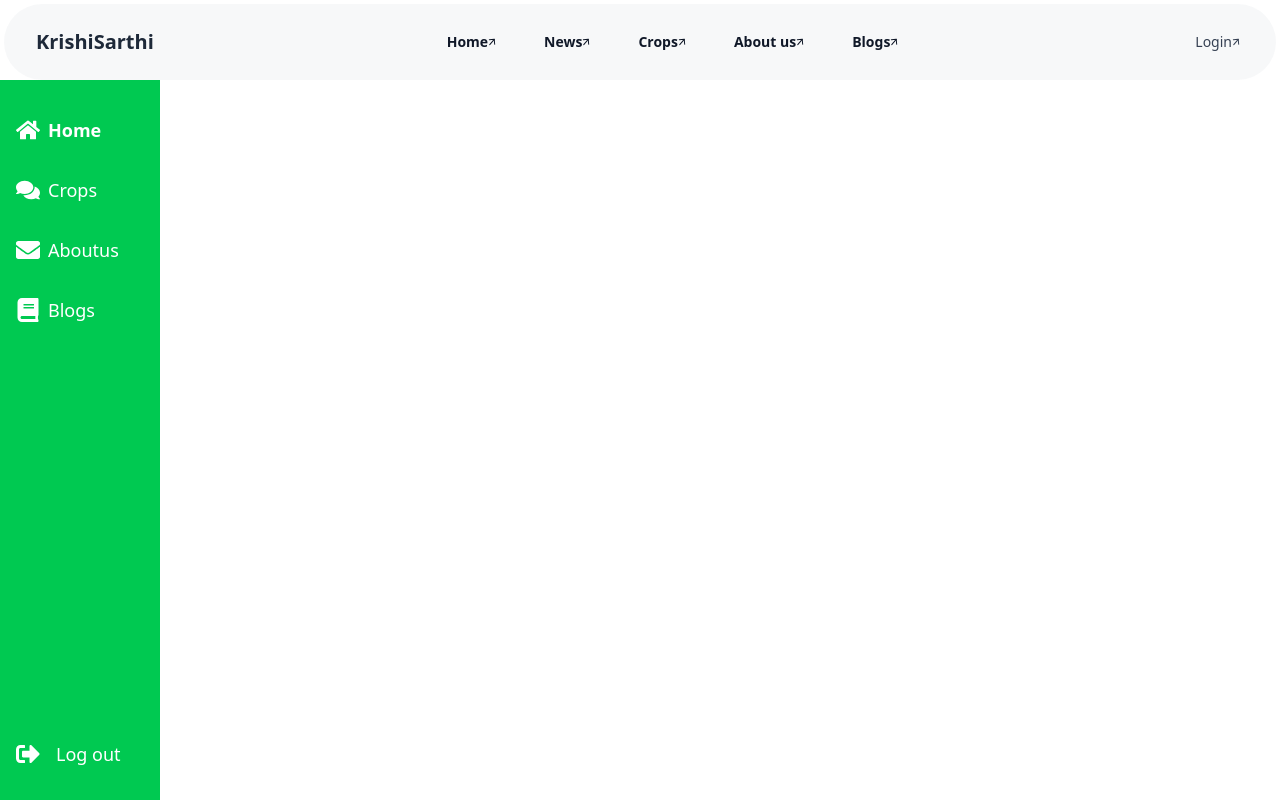
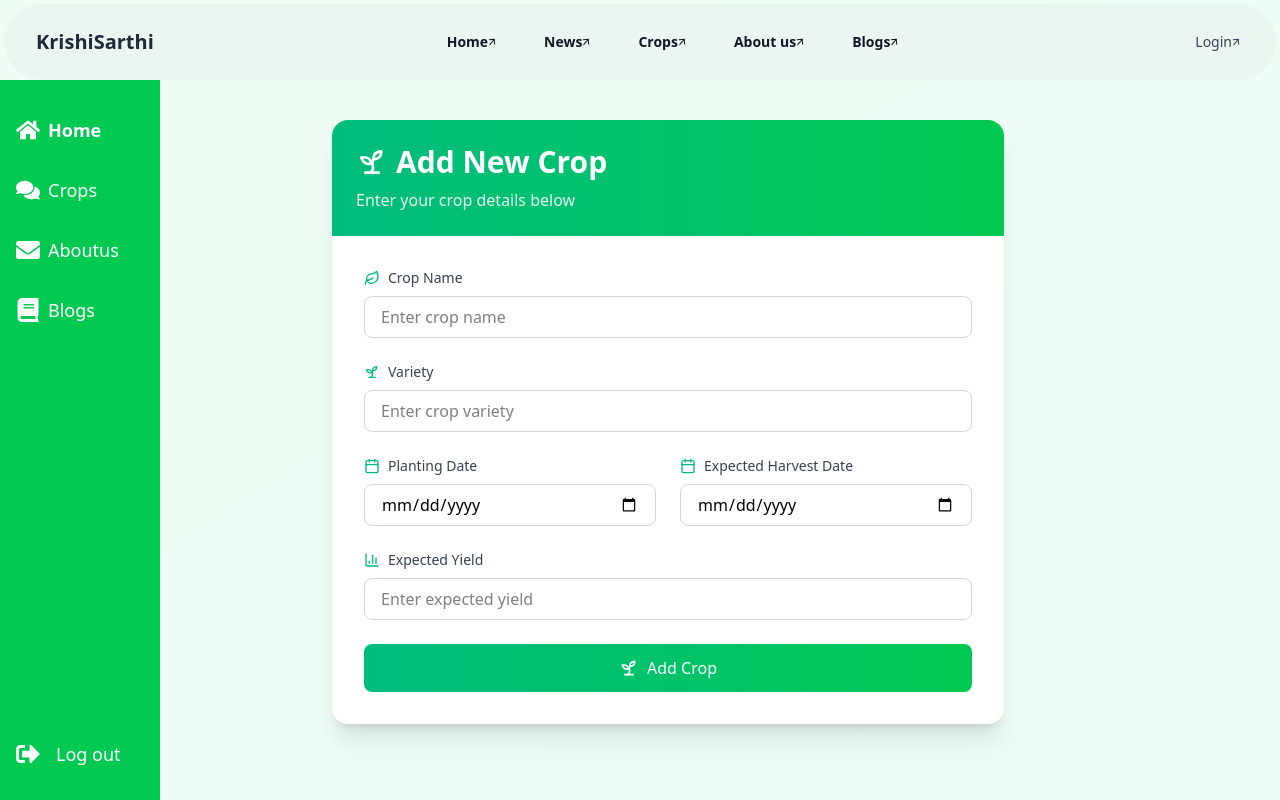
Before and after one commit to vivekj0911/frontend, a React (Vite) app: page /add-crop in a window 1280 px wide. Built offline with nearby package versions, Linux system fonts and the light colour scheme.

Commit message:
add crop page added

```diff
--- a/src/App.jsx
+++ b/src/App.jsx
@@ -5,6 +5,7 @@ import { Home } from "./Pages/PageIndex"
 import CropList from "./Components/CropList";
 import {Navbar,Sidebar,Newspopup} from "./Components/CompIndex"
 import CropDetailsView from './Components/CropDetailsView';
+import AddCrop from './Pages/AddCrop'
 function App() {
 
 
@@ -19,6 +20,8 @@ function App() {
         <Route path='/' element={<><Home/> <Newspopup/></>}/>
         <Route path='/crops' element={<CropList/>}/>
         <Route path='/crop:id' element={<><CropDetailsView/></>}/>
+        <Route path='/add-crop' element={<AddCrop/>}/>
+
 
       </Routes>
       </BrowserRouter>
--- /dev/null
+++ b/src/Pages/AddCrop.jsx
@@ -0,0 +1,180 @@
+"use client"
+
+import { useState } from "react"
+import { Leaf, Calendar, Sprout, BarChart3, Loader2 } from "lucide-react"
+
+export default function AddCropForm() {
+  const [isLoading, setIsLoading] = useState(false)
+  const [formData, setFormData] = useState({
+    cropName: "",
+    variety: "",
+    plantingDate: "",
+    harvestDate: "",
+    expectedYield: "",
+  })
+
+  const handleChange = (e) => {
+    const { name, value } = e.target
+    setFormData((prev) => ({
+      ...prev,
+      [name]: value,
+    }))
+  }
+
+  const handleSubmit = async (e) => {
+    e.preventDefault()
+    setIsLoading(true)
+
+    try {
+      // Add your API call here
+      // await fetch('/api/crops', {
+      //   method: 'POST',
+      //   headers: { 'Content-Type': 'application/json' },
+      //   body: JSON.stringify(formData)
+      // })
+
+      console.log("Form submitted:", formData)
+      setFormData({
+        cropName: "",
+        variety: "",
+        plantingDate: "",
+        harvestDate: "",
+        expectedYield: "",
+      })
+
+      // Add your success notification here
+    } catch (error) {
+      console.error("Error:", error)
+      // Add your error notification here
+    } finally {
+      setIsLoading(false)
+    }
+  }
+
+  return (
+    <div className="min-h-screen bg-gradient-to-br from-green-50 to-emerald-50 p-6 pt-17 pl-20  flex items-center justify-center">
+      <div className="w-full max-w-2xl">
+        <div className="bg-white rounded-2xl shadow-xl overflow-hidden">
+          {/* Header */}
+          <div className="bg-gradient-to-r from-emerald-500 to-green-500 p-6 text-white">
+            <h2 className="text-3xl font-bold flex items-center gap-2">
+              <Sprout className="h-8 w-8" />
+              Add New Crop
+            </h2>
+            <p className="mt-2 opacity-90">Enter your crop details below</p>
+          </div>
+
+          {/* Form */}
+          <form onSubmit={handleSubmit} className="p-8 space-y-6">
+            {/* Crop Name */}
+            <div className="space-y-2">
+              <label className="flex items-center gap-2 text-sm font-medium text-gray-700">
+                <Leaf className="h-4 w-4 text-emerald-500" />
+                Crop Name
+              </label>
+              <input
+                type="text"
+                name="cropName"
+                value={formData.cropName}
+                onChange={handleChange}
+                required
+                className="w-full px-4 py-2 rounded-lg border border-gray-300 focus:ring-2 focus:ring-emerald-500 focus:border-emerald-500 transition-all duration-200 outline-none"
+                placeholder="Enter crop name"
+              />
+            </div>
+
+            {/* Variety */}
+            <div className="space-y-2">
+              <label className="flex items-center gap-2 text-sm font-medium text-gray-700">
+                <Sprout className="h-4 w-4 text-emerald-500" />
+                Variety
+              </label>
+              <input
+                type="text"
+                name="variety"
+                value={formData.variety}
+                onChange={handleChange}
+                required
+                className="w-full px-4 py-2 rounded-lg border border-gray-300 focus:ring-2 focus:ring-emerald-500 focus:border-emerald-500 transition-all duration-200 outline-none"
+                placeholder="Enter crop variety"
+              />
+            </div>
+
+            {/* Dates Grid */}
+            <div className="grid grid-cols-1 md:grid-cols-2 gap-6">
+              {/* Planting Date */}
+              <div className="space-y-2">
+                <label className="flex items-center gap-2 text-sm font-medium text-gray-700">
+                  <Calendar className="h-4 w-4 text-emerald-500" />
+                  Planting Date
+                </label>
+                <input
+                  type="date"
+                  name="plantingDate"
+                  value={formData.plantingDate}
+                  onChange={handleChange}
+                  required
+                  className="w-full px-4 py-2 rounded-lg border border-gray-300 focus:ring-2 focus:ring-emerald-500 focus:border-emerald-500 transition-all duration-200 outline-none"
+                />
+              </div>
+
+              {/* Harvest Date */}
+              <div className="space-y-2">
+                <label className="flex items-center gap-2 text-sm font-medium text-gray-700">
+                  <Calendar className="h-4 w-4 text-emerald-500" />
+                  Expected Harvest Date
+                </label>
+                <input
+                  type="date"
+                  name="harvestDate"
+                  value={formData.harvestDate}
+                  onChange={handleChange}
+                  className="w-full px-4 py-2 rounded-lg border border-gray-300 focus:ring-2 focus:ring-emerald-500 focus:border-emerald-500 transition-all duration-200 outline-none"
+                />
+              </div>
+            </div>
+
+            {/* Expected Yield */}
+            <div className="space-y-2">
+              <label className="flex items-center gap-2 text-sm font-medium text-gray-700">
+                <BarChart3 className="h-4 w-4 text-emerald-500" />
+                Expected Yield
+              </label>
+              <input
+                type="number"
+                name="expectedYield"
+                value={formData.expectedYield}
+                onChange={handleChange}
+                step="0.01"
+                min="0"
+                className="w-full px-4 py-2 rounded-lg border border-gray-300 focus:ring-2 focus:ring-emerald-500 focus:border-emerald-500 transition-all duration-200 outline-none"
+                placeholder="Enter expected yield"
+              />
+            </div>
+
+            {/* Submit Button */}
+            <button
+              type="submit"
+              disabled={isLoading}
+              className="w-full bg-gradient-to-r from-emerald-500 to-green-500 text-white py-3 px-6 rounded-lg font-medium
+                       hover:from-emerald-600 hover:to-green-600 focus:ring-2 focus:ring-emerald-500 focus:ring-offset-2
+                       transition-all duration-200 flex items-center justify-center gap-2 disabled:opacity-70"
+            >
+              {isLoading ? (
+                <>
+                  <Loader2 className="h-5 w-5 animate-spin" />
+                  Adding Crop...
+                </>
+              ) : (
+                <>
+                  <Sprout className="h-5 w-5" />
+                  Add Crop
+                </>
+              )}
+            </button>
+          </form>
+        </div>
+      </div>
+    </div>
+  )
+}
```
